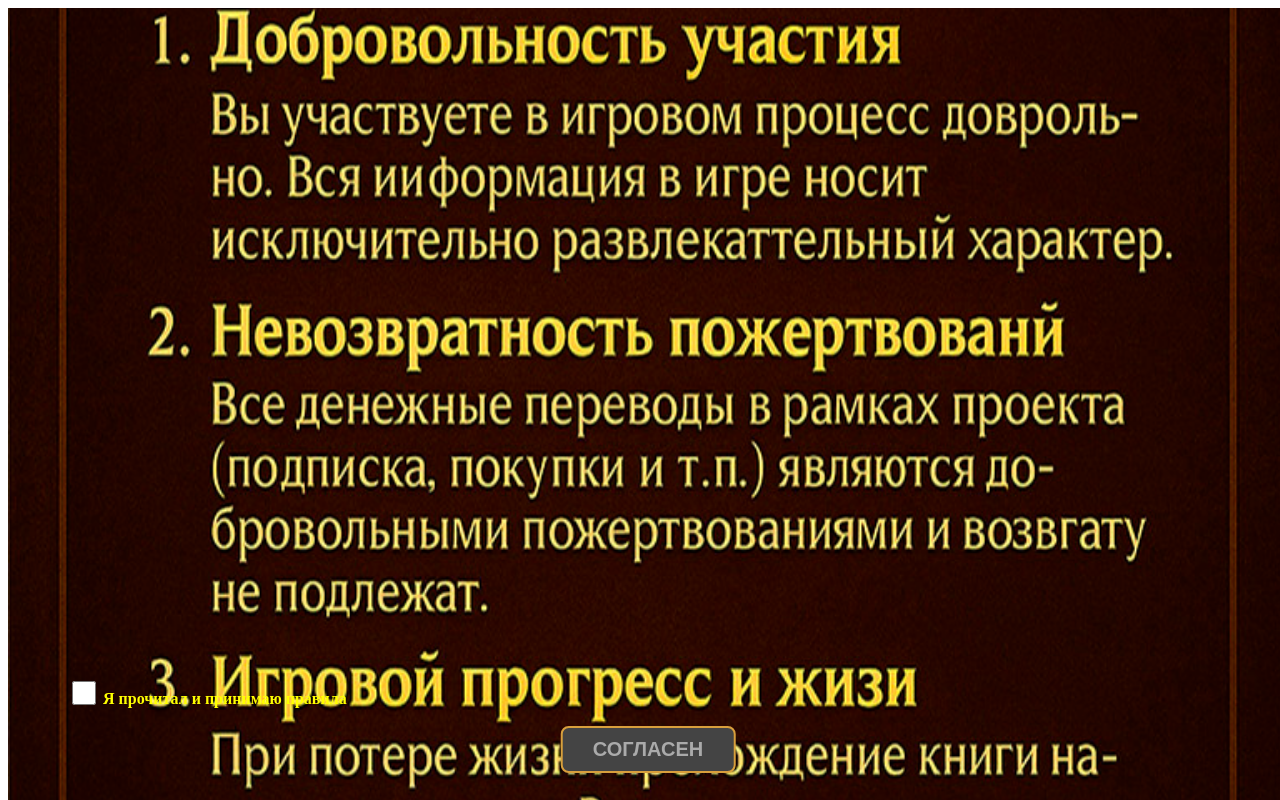
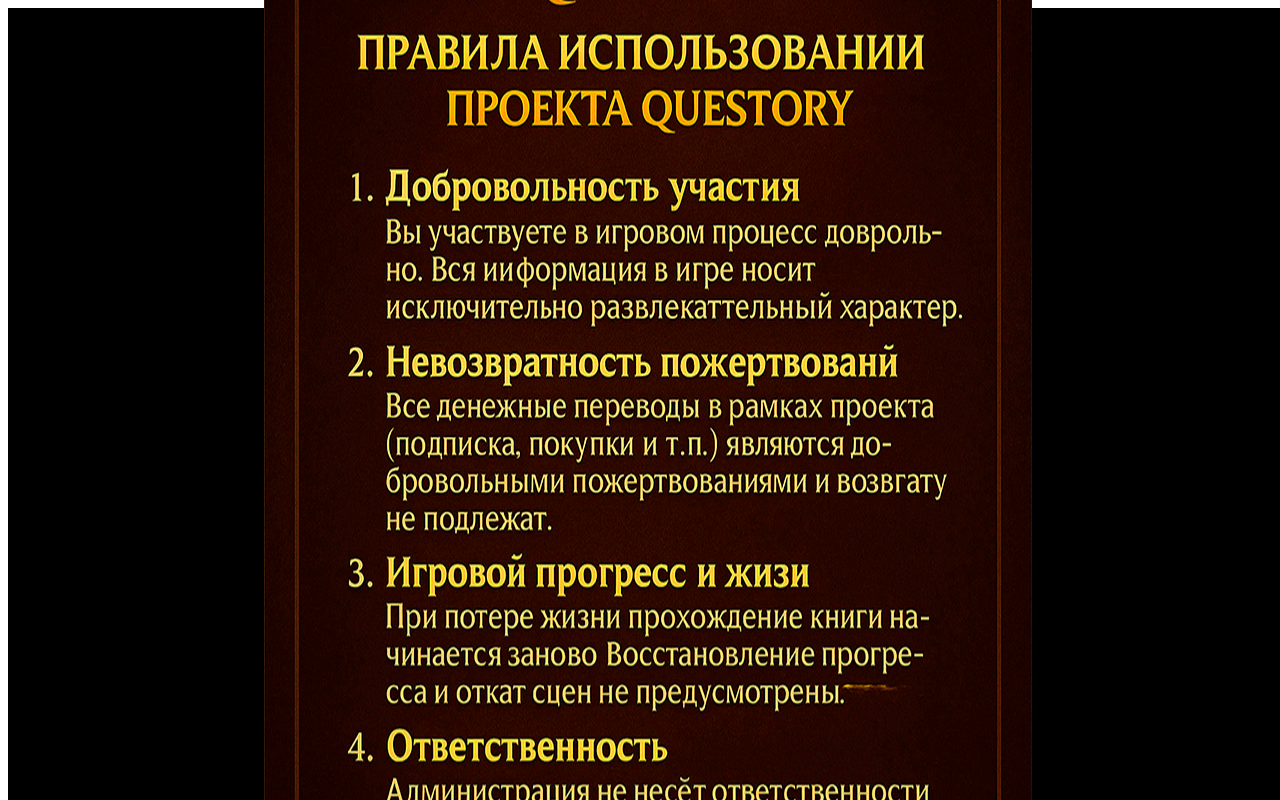
Before and after one commit to SkyPremium/questory-webapp, a React (Vite) app: page /rules in a window 1280 px wide. Shown: the top 800 px of the page. Built offline with nearby package versions, Linux system fonts and the light colour scheme; the HTML template or start-up script is replaced by a standard one.

Commit message:
Add files via upload

```diff
--- a/src/pages/RulesScreen.tsx
+++ b/src/pages/RulesScreen.tsx
@@ -7,27 +7,26 @@ const RulesScreen: React.FC = () => {
   return (
     <div
       style={{
-        position: 'relative',
         width: '100vw',
         height: '100vh',
-        overflow: 'hidden',
+        display: 'flex',
+        justifyContent: 'center',
+        alignItems: 'center',
+        backgroundColor: 'black',
       }}
     >
-      {/* Фоновая картинка */}
-      <img
-        src={rulesImage}
-        alt="rules"
+      <div
         style={{
-          position: 'absolute',
+          position: 'relative',
           width: '100%',
-          height: '100%',
-          objectFit: 'cover',
-          top: 0,
-          left: 0,
-          zIndex: 1,
+          maxWidth: '768px',
+          aspectRatio: '9 / 16',
+          backgroundImage: `url(${rulesImage})`,
+          backgroundSize: 'contain',
+          backgroundPosition: 'center',
+          backgroundRepeat: 'no-repeat',
         }}
-      />
-
+      >
         {/* Галочка */}
         <input
           type="checkbox"
@@ -35,24 +34,24 @@ const RulesScreen: React.FC = () => {
           onChange={() => setChecked(!checked)}
           style={{
             position: 'absolute',
-          bottom: '100px',
-          left: '60px',
+            left: '9.5%',
+            bottom: '12%',
             width: '24px',
             height: '24px',
             zIndex: 2,
           }}
         />
 
-      {/* Клик по всей надписи — тоже переключает чекбокс */}
+        {/* Клик по надписи */}
         <label
           onClick={() => setChecked(!checked)}
           style={{
             position: 'absolute',
-          bottom: '100px',
-          left: '95px',
+            left: '15%',
+            bottom: '12%',
+            fontSize: '1.1rem',
             color: 'yellow',
             fontWeight: 'bold',
-          fontSize: '16px',
             zIndex: 2,
             cursor: 'pointer',
           }}
@@ -60,31 +59,32 @@ const RulesScreen: React.FC = () => {
           Я прочитал и принимаю правила
         </label>
 
-      {/* Кнопка "СОГЛАСЕН" */}
+        {/* Кнопка */}
         <button
           disabled={!checked}
           style={{
             position: 'absolute',
-          bottom: '35px',
+            bottom: '5.5%',
             left: '50%',
             transform: 'translateX(-50%)',
-          padding: '10px 30px',
-          fontSize: '20px',
+            padding: '10px 25px',
+            fontSize: '1.3rem',
             fontWeight: 'bold',
+            backgroundColor: checked ? '#d89f3c' : '#444',
+            border: '2px solid #d89f3c',
+            color: checked ? '#3b230d' : '#aaa',
             borderRadius: '8px',
-          border: '2px solid #d89f3c',
-          backgroundColor: checked ? '#d89f3c' : '#444',
-          color: checked ? '#3b230d' : '#aaa',
             cursor: checked ? 'pointer' : 'not-allowed',
             zIndex: 2,
           }}
           onClick={() => {
-          alert('Правила приняты!');
+            alert('Правила приняты');
           }}
         >
           СОГЛАСЕН
         </button>
       </div>
+    </div>
   );
 };
 
```
Lines whose indentation alone changed are shown as unchanged.
